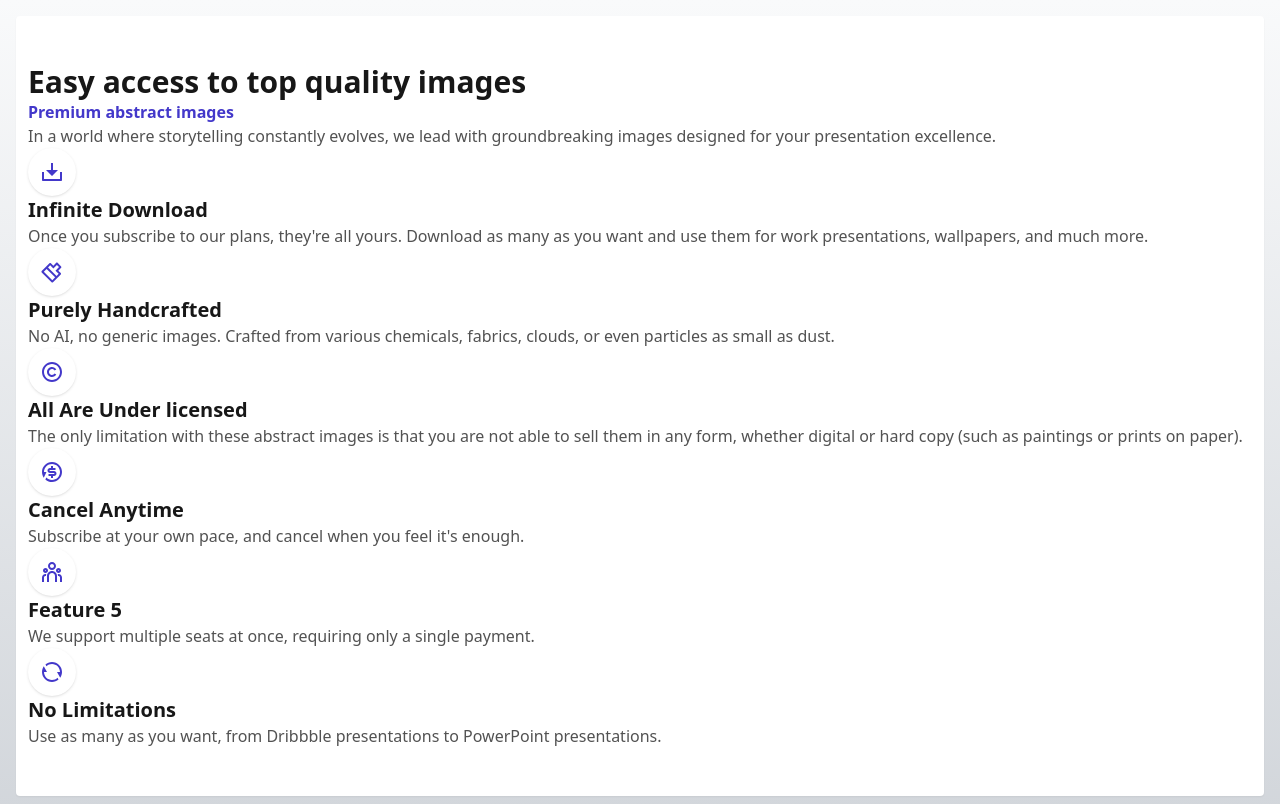
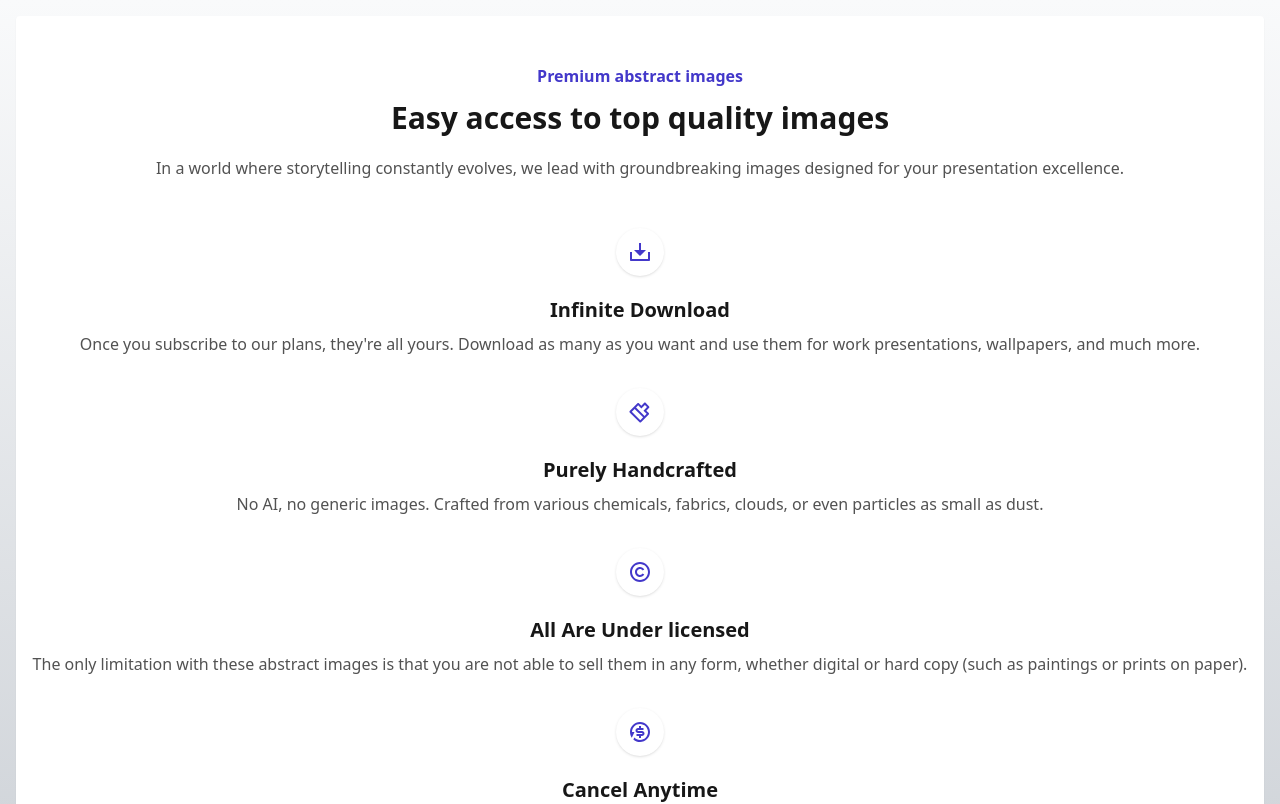
Before and after one commit to CodyJPerry/features-section-grid, a Next.js app: page / in a window 1280 px wide. Shown: the top 804 px of the page. Built offline with nearby package versions, Linux system fonts and the light colour scheme.

Commit message:
Update spacing

```diff
--- a/app/page.tsx
+++ b/app/page.tsx
@@ -9,26 +9,26 @@ export default function Home() {
   console.log('featues =>', features);
   return (
     <main className='bg-white m-4 shadow-sm rounded py-12 px-3'>
-      <section>
-        <h1 className='text-3xl font-semibold text-neutral-900'>
+      <section className='grid grid-col-1 text-center mb-12'>
+        <h1 className='text-3xl font-semibold text-neutral-900 order-2 mb-5'>
           Easy access to top quality images
         </h1>
-        <p className='text-base font-semibold text-indigo-700'>
+        <p className='text-base font-semibold text-indigo-700 order-1 mb-3'>
           Premium abstract images
         </p>
-        <p className='text-base font-normal text-neutral-600'>
+        <p className='text-base font-normal text-neutral-600 order-3'>
           In a world where storytelling constantly evolves, we lead with
           groundbreaking images designed for your presentation excellence.
         </p>
       </section>
       {/* Map over the features collection to display each feature */}
       {features.map(({ id, icon, title, description }) => (
-        <div key={id}>
-          <span className='h-12 w-12 bg-white rounded-full shadow flex items-center justify-center p-3'>
+        <div key={id} className='flex flex-col items-center text-center'>
+          <span className='h-12 w-12 bg-white rounded-full shadow flex items-center justify-center p-3 mb-5'>
             {icon}
           </span>
-          <p className='text-xl font-semibold text-neutral-900'>{title}</p>
-          <p className='text-base font-normal text-neutral-600'>
+          <p className='text-xl font-semibold text-neutral-900 mb-2'>{title}</p>
+          <p className='text-base font-normal text-neutral-600 mb-8'>
             {description}
           </p>
         </div>
```
